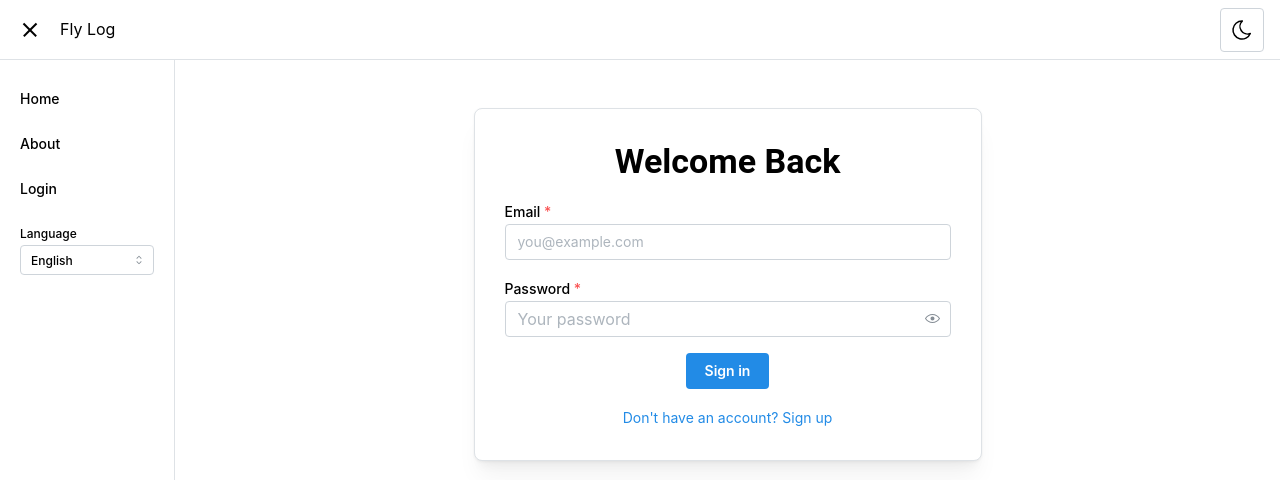
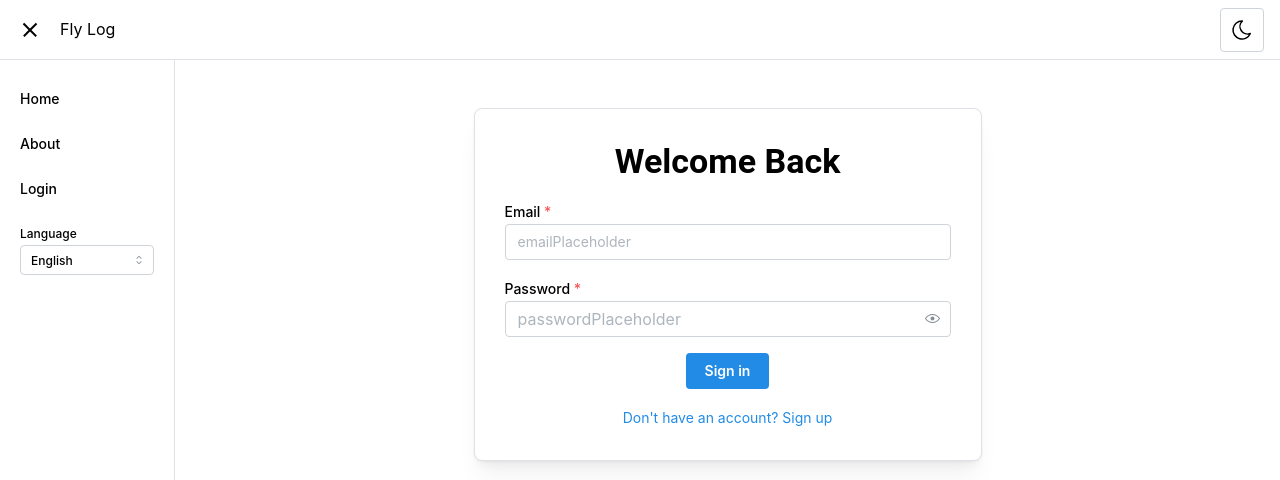
Before and after one commit to FedericoTartarini/fly-log, a React (Vite) app: page /login in a window 1280 px wide. Shown: the top 480 px of the page. Built offline with nearby package versions, Linux system fonts and the light colour scheme; no server answers.

Commit message:
fix(Login): refactor form handling and improve accessibility with proper submit event

```diff
--- a/src/pages/Login.jsx
+++ b/src/pages/Login.jsx
@@ -55,7 +55,7 @@ function Login() {
     setError(null);
     try {
       if (password !== confirmPassword) {
-        setError("Passwords do not match");
+        setError(t("passwordsDoNotMatch"));
         setLoading(false);
         return;
       }
@@ -98,15 +98,25 @@ function Login() {
     return raw;
   };
 
+  const handleSubmit = async (e) => {
+    e.preventDefault();
+    if (mode === "signin") {
+      await handleEmailSignIn();
+    } else {
+      await handleEmailSignUp();
+    }
+  };
+
   return (
     <Container size="xs" mt="xl">
       <Paper withBorder shadow="md" p={30} mt={30} radius="md">
+        <form onSubmit={handleSubmit}>
           <Stack>
             <Title ta="center">{t("title")}</Title>
             <TextInput
               name="email"
               label={t("email")}
-            placeholder="you@example.com"
+              placeholder={t("emailPlaceholder")}
               value={email}
               onChange={(e) => setEmail(e.target.value)}
               required
@@ -114,7 +124,7 @@ function Login() {
             <PasswordInput
               name="password"
               label={t("password")}
-            placeholder="Your password"
+              placeholder={t("passwordPlaceholder")}
               value={password}
               onChange={(e) => setPassword(e.target.value)}
               required
@@ -125,7 +135,7 @@ function Login() {
               <PasswordInput
                 name="confirmPassword"
                 label={t("confirm_password")}
-              placeholder="Confirm password"
+                placeholder={t("confirmPasswordPlaceholder")}
                 value={confirmPassword}
                 onChange={(e) => setConfirmPassword(e.target.value)}
                 required
@@ -133,13 +143,7 @@ function Login() {
             )}
 
             <Center>
-            <Button
-              type="submit"
-              onClick={
-                mode === "signin" ? handleEmailSignIn : handleEmailSignUp
-              }
-              loading={loading}
-            >
+              <Button type="submit" loading={loading}>
                 {mode === "signin" ? t("sign_in") : t("sign_up")}
               </Button>
             </Center>
@@ -164,6 +168,7 @@ function Login() {
               )}
             </div>
           </Stack>
+        </form>
       </Paper>
     </Container>
   );
```
Lines whose indentation alone changed are shown as unchanged.
